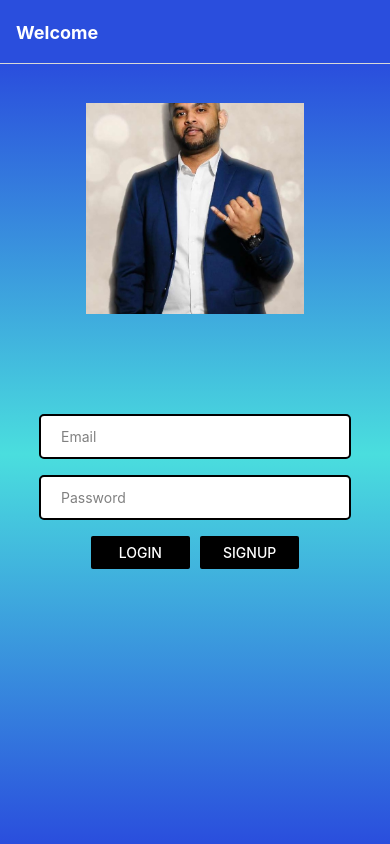
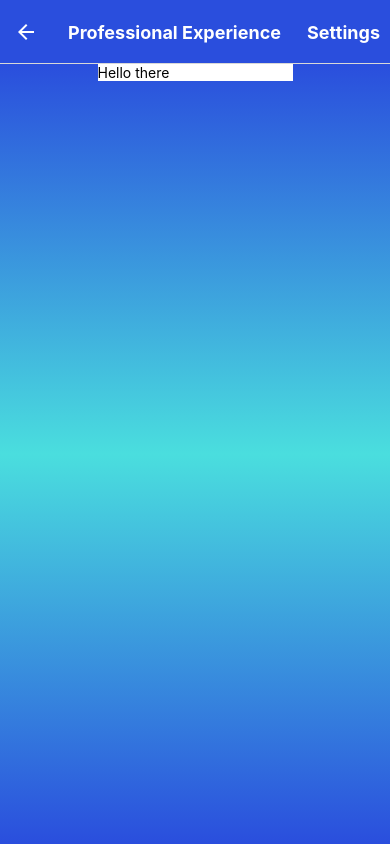
Before and after one commit to rambaldeo/rambaldeoportfolioapp, a React Native app: screen /Experience in a window 390 px wide. Built offline with nearby package versions, Linux system fonts and the light colour scheme.

Commit message:
Working on the Experience Experience

```diff
--- a/App.js
+++ b/App.js
@@ -9,6 +9,7 @@ import LoginPage from './Components/LoginPage';
 import Signup from './Components/SignUp';
 import SettingButton from './Components/SettingsButton';
 import Education from './Components/Education';
+import Experience from './Components/Experience';
 
 const Stack = createStackNavigator();
 
@@ -73,6 +74,16 @@ export default function App() {
           ),
         })}
         />
+        <Stack.Screen name="Experience" component={Experience}  options={( { navigation} ) => ({
+          title: "Professional Experience",
+          headerStyle: { backgroundColor: '#2A4EDD' },
+          headerTitleStyle: { fontWeight: 'bold' },
+          headerTintColor: '#fff',
+          headerRight: () => (
+            <SettingButton color="white"/>
+          ),
+        })}
+        />
       </Stack.Navigator>
       <StatusBar style="auto" />
     </NavigationContainer>
--- /dev/null
+++ b/Components/Experience.js
@@ -0,0 +1,34 @@
+import React, { useState, useRef } from "react";
+import { StyleSheet, TouchableOpacity, View, Image, ScrollView, Text, Dimensions } from "react-native";
+import { LinearGradient } from 'expo-linear-gradient';
+
+const Experience = () => {
+
+    const screenWidth = Dimensions.get('window').width;
+
+    return (
+        <LinearGradient colors={['#2A4EDD', '#4ADEDE', '#2A4EDD']} style={ExperienceStyles.gradient}>
+            <ScrollView contentContainerStyle={ExperienceStyles.scrollViewContent}>
+                <View style={ExperienceStyles.container}>
+                    <Text>Hello there</Text>
+                </View>
+            </ScrollView>
+        </LinearGradient>
+    );
+}
+
+export default Experience;
+
+const ExperienceStyles = StyleSheet.create({
+    gradient: {
+        flex: 1,
+    },
+    scrollViewContent: {
+        flexGrow: 1,
+    },
+    container: {
+        width: '50%',
+        alignSelf: 'center', // Centers the view horizontally
+        backgroundColor: 'white', // For visibility
+    }
+});
--- a/Components/SquareWithImageBackground.js
+++ b/Components/SquareWithImageBackground.js
@@ -14,6 +14,9 @@ const SquareWithImageBackground = ({id, title }) => {
     }
     if (id==='Education'){
       navigation.navigate('Education')
+    }
+    if( id==='Experience'){
+      navigation.navigate('Experience')
     }
 
   };
```
